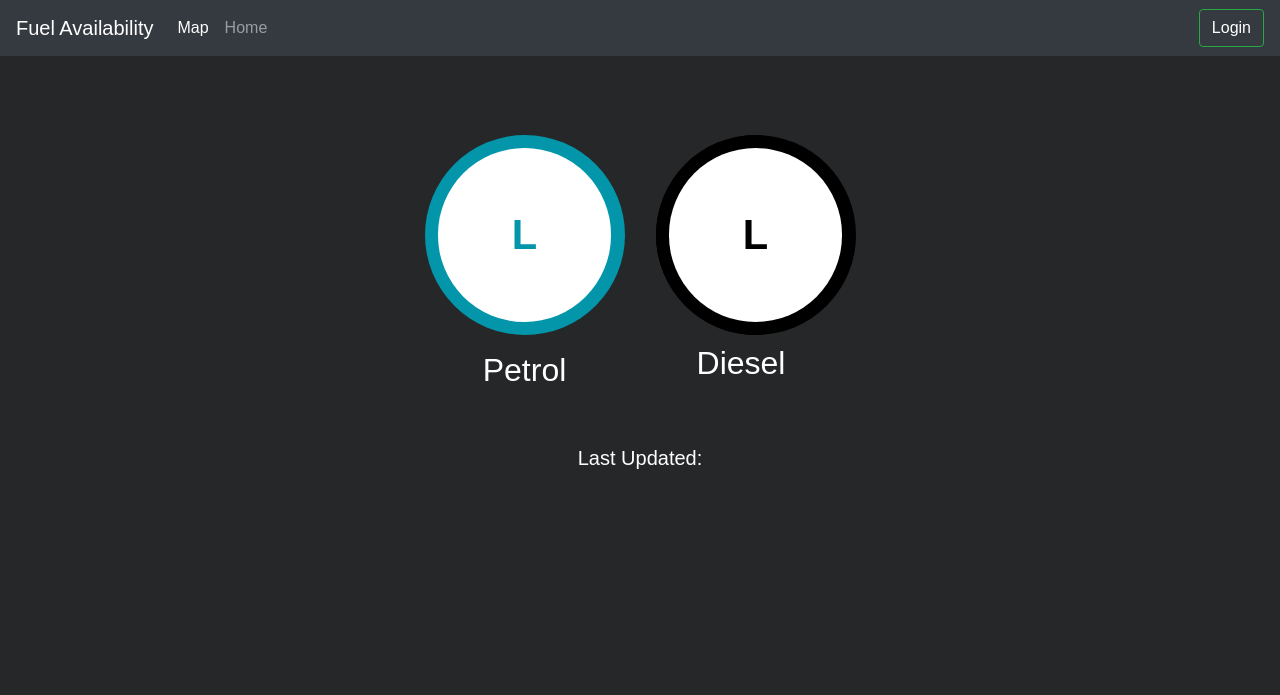
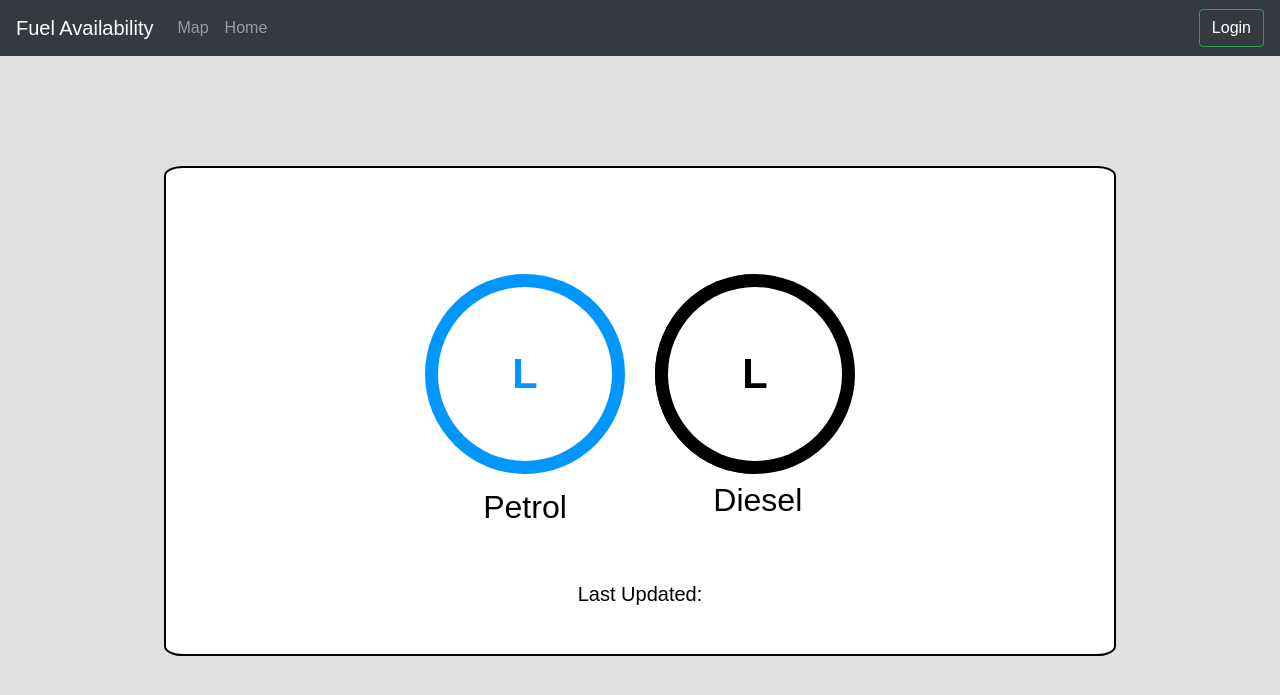
Before and after one commit to hirusha-adi/Fuel-Availability, a Flask app: template templates/amounts.html in a window 1280 px wide. Shown: the top 695 px of the page. Run offline with Flask 2, Linux system fonts and the light colour scheme; the template is opened without the code that fills it, so the values that code supplies are empty; parts of the project's set-up code (start-up, migrations or seed data) failed here and were passed over; some libraries are stand-ins or nearby versions.

Commit message:
for first demo

```diff
--- a/static/css/amountsp.css
+++ b/static/css/amountsp.css
@@ -2,12 +2,12 @@
     width: 200px;
     height: 200px;
     border-radius: 50%;
-    background-color: #E5E5E5;
+    background-color: #0096ff;
     position: relative;
 }
 
 .progress-pie-chart.gt-50 {
-    background-color: #0395a9;
+    background-color: #0096ff;
 }
 
 .ppc-progress {
@@ -30,7 +30,7 @@
     width: 200px;
     height: 200px;
     clip: rect(0, 100px, 200px, 0);
-    background: #0395a9;
+    background: #00ffff;
     transform: rotate(60deg);
 }
 
@@ -60,7 +60,7 @@
     display: block;
     font-size: 2.6em;
     font-weight: bold;
-    color: #0395a9;
+    color: #0096ff;
 }
 
 .pcc-percents-wrapper {
--- a/templates/amounts.html
+++ b/templates/amounts.html
@@ -5,6 +5,7 @@
 {% block head %}
 <link rel="stylesheet" href="{{ url_for('static', filename='css/amountsp.css') }}" />
 <link rel="stylesheet" href="{{ url_for('static', filename='css/amountsd.css') }}" />
+<link rel="stylesheet" href="{{ url_for('static', filename='css/panel.css') }}" />
 {% endblock %}
 
 {% block body %}
@@ -20,12 +21,9 @@
     </button>
     <div class="collapse navbar-collapse" id="navbarSupportedContent">
         <ul class="navbar-nav mr-auto">
-            <li class="nav-item active">
+            <li class="nav-item">
                 <a class="nav-link" href="/map">
                     Map
-                    <span class="sr-only">
-                        (current)
-                    </span>
                 </a>
             </li>
             <li class="nav-item">
@@ -44,7 +42,20 @@
     </div>
 </nav>
 
-<h1 style="color: white; padding-top:20px">{{ data.name }}</h1>
+<div class="container-fluid px-0" id="bg-div">
+    <div class="row justify-content-center">
+        <div class="col-lg-9 col-12">
+            <div class="card card0" style="border-radius: 2% !important; border: 2px solid  black;">
+                <div class="d-flex" id="wrapper">
+
+                    <!-- Page Content -->
+                    <div id="page-content-wrapper">
+
+                        <div class="tab-content">
+
+                            <h1 style="color: black; padding-top:20px">{{ data.name }}</h1>
+                            <h3 style="color: black; padding-top:20px">{{ data.city }}</h3>
+
 
                             {% if mobile == True %}
                             <div class="progress-pie-chart" data-percent="">
@@ -58,7 +69,7 @@
                                 </div>
                             </div>
                             <br>
-<h2 style="color: white; text-align: center;">Petrol</h2>
+                            <h2 style="color: black; text-align: center;">Petrol</h2>
                             <div class="progress-pie-chart1" data-percent="100">
                                 <div class="ppc-progress1">
                                     <div class="ppc-progress-fill1"></div>
@@ -70,7 +81,7 @@
                                 </div>
                             </div>
                             <br>
-<h2 style="color: white; text-align: center;">Diesel</h2>
+                            <h2 style="color: black; text-align: center;">Diesel</h2>
                             {% else %}
                             <table style="margin-left: auto;margin-right: auto;">
                                 <thead>
@@ -104,10 +115,12 @@
                                 <tbody>
                                     <tr>
                                         <td>
-                <h2 style="color: white; text-align: center; padding-top: 14px">Petrol</h2>
+                                            <h2 style="color: black; text-align: center; padding-top: 14px">Petrol</h2>
                                         </td>
                                         <td>
-                <h2 style="color: white; text-align: center;">Diesel</h2>
+                                            <h2 style="color: black; text-align: center;">
+                                                &nbsp;&nbsp;&nbsp;&nbsp;Diesel
+                                            </h2>
                                         </td>
                                     </tr>
                                 </tbody>
@@ -116,10 +129,21 @@
 
                             <br>
                             <br>
-<h4 style="color: white; font-size: 20px; padding-bottom: 40px">Last Updated:
+                            <h4 style="color: black; font-size: 20px; padding-bottom: 40px">Last Updated:
                                 <br>
-    {{ data.lastupdated }}
+                                {{ (data.lastupdated|string).split('.')[0] }}
                             </h4>
+                        </div>
+
+                    </div>
+
+                </div>
+            </div>
+        </div>
+    </div>
+</div>
+
+
 
 {% endblock %}
 
```
Also changed, not shown: templates/map.html (+12 -5 lines). Lines whose indentation alone changed are shown as unchanged.
